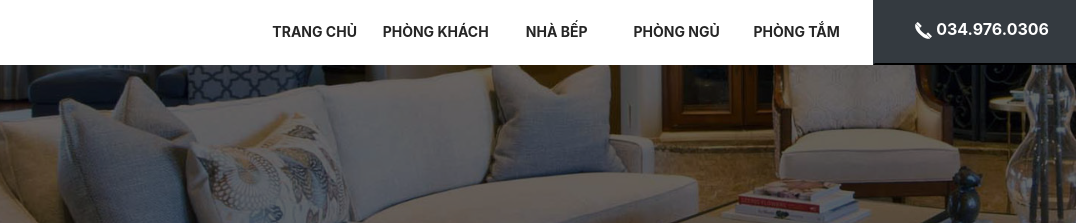
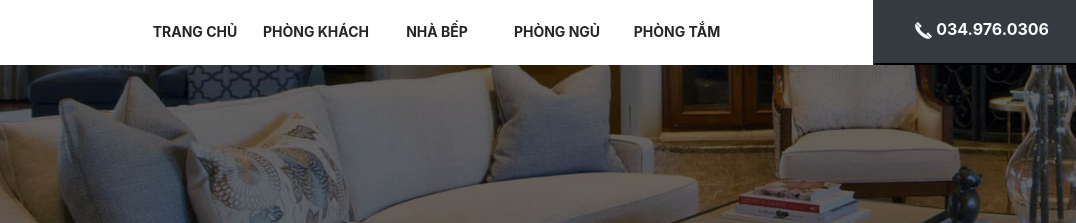
Before and after one commit to tuyetngocdhcn4a/nam3-thietKeWeb-giuaKy, a plain HTML site: page index.html in a window 1280 px wide. Shown: the top 223 px of the page, 204-1280 px from the left. Drawn offline with Linux system fonts and the light colour scheme.

Commit message:
update header navBar

```diff
--- a/index.html
+++ b/index.html
@@ -28,7 +28,7 @@
             <img class="w-100 p-2" height="65px" src="images/logo-black.svg" />
         </div>
         <!-- MENU -->
-        <nav class="navbar navbar-expand-sm col-sm-8 justify-content-end align-items-center">
+        <nav class="navbar navbar-expand-sm col-sm-8 justify-content-center align-items-center">
             <ul class="navbar-nav">
                 <li class="nav-item hnp-header-li">
                     <a class="nav-link hnp-header-nav-item text-center" href="#navbar">TRANG CHỦ
```
